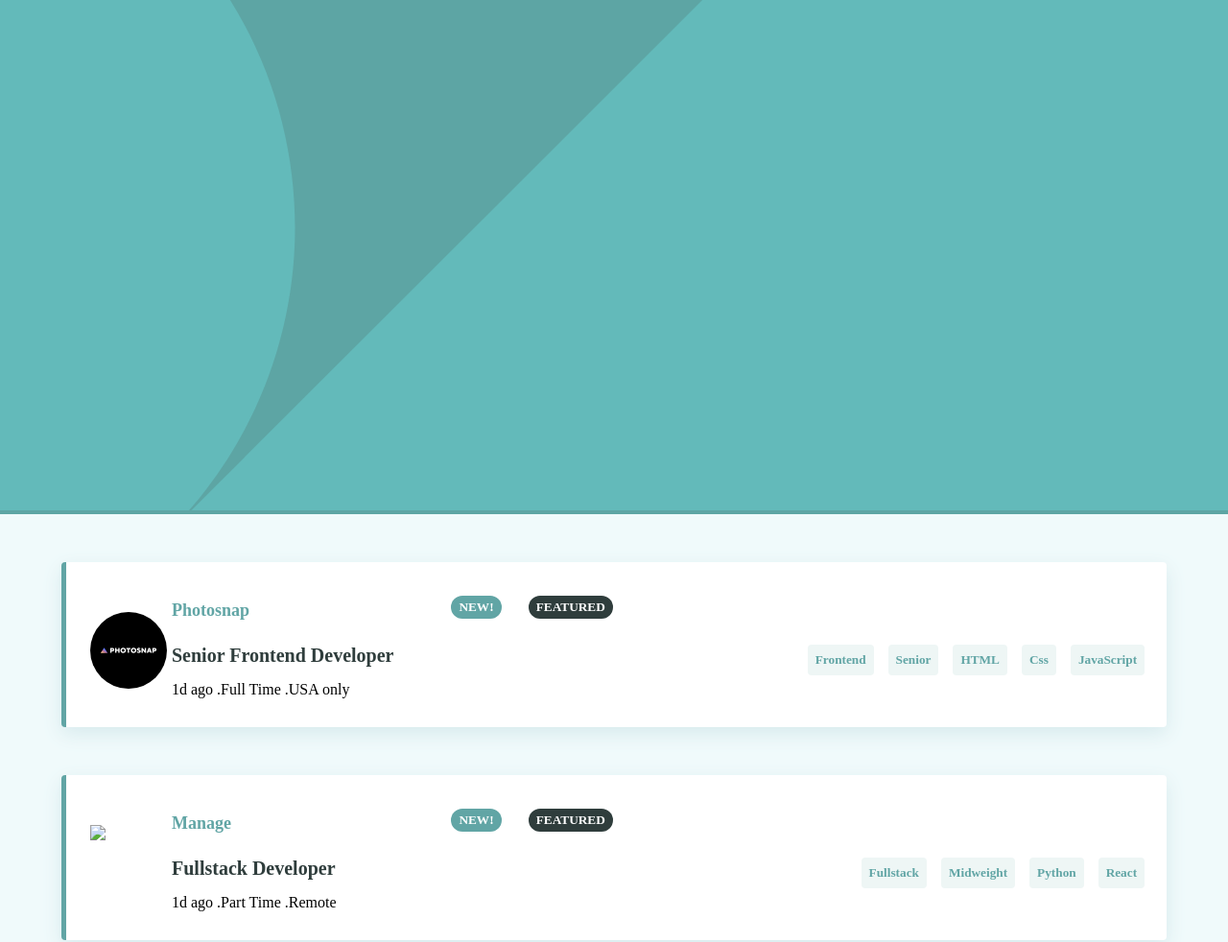
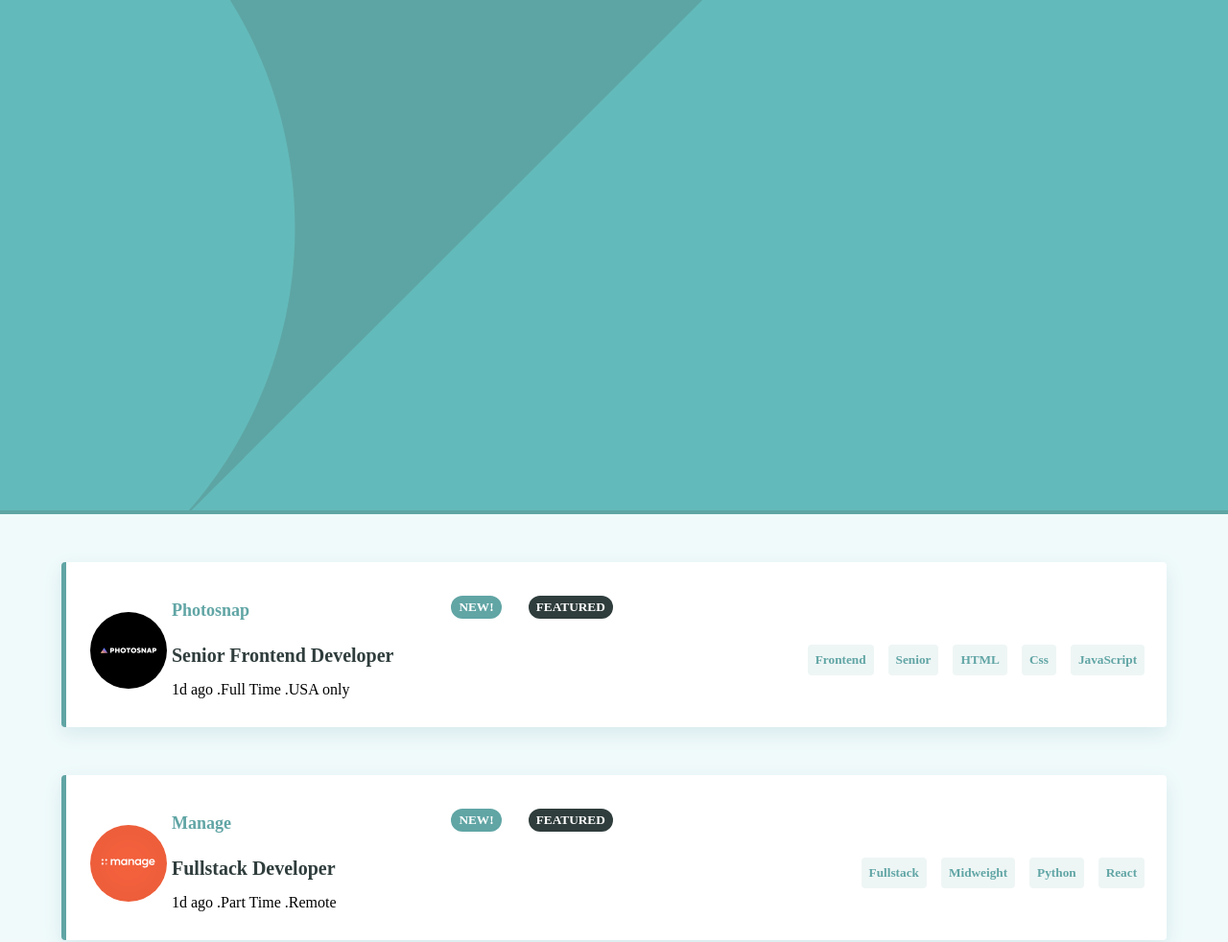
Before and after one commit to Sofcheddar/Job-Listing, a plain HTML site: page index.html in a window 1280 px wide. Shown: the top 982 px of the page at 96% size. Drawn offline with Linux system fonts and the light colour scheme.

Commit message:
Update index.html

```diff
--- a/index.html
+++ b/index.html
@@ -45,7 +45,7 @@
   <div class="main-container">
     <div class="block-container">
       <div class="container-contents">
-        <img class="job-image" src=images/manage.svg>
+        <img class="job-image" src=manage.svg>
         <div class="job-stats">
           <h5 class="job-name">Manage </h5>
           <h5 class="new">NEW!</h5>
```
